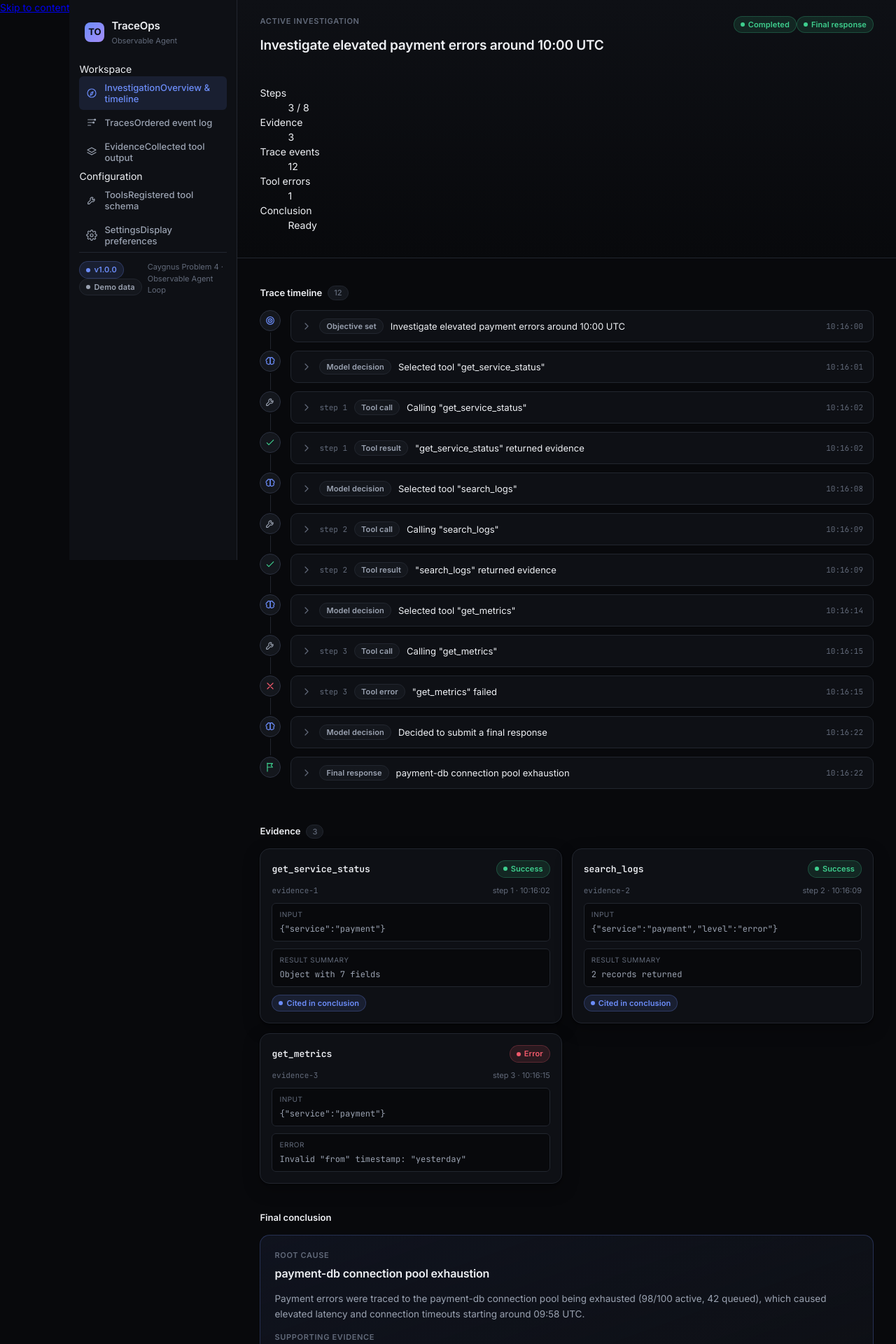
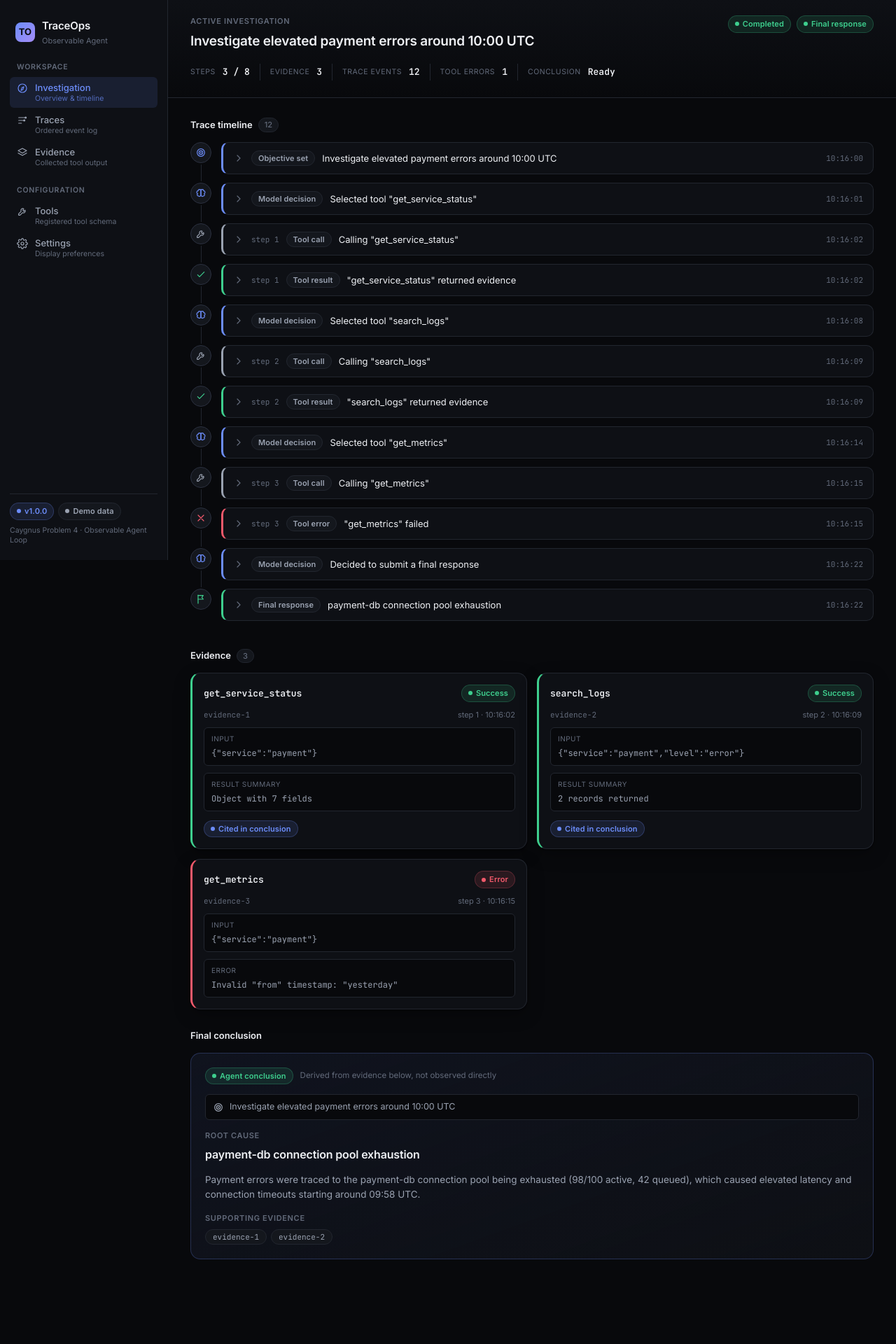
Before and after one commit to KeshavKandoi/TraceOps, a React (Vite) app in the folder frontend/: page / in a window 1280 px wide. Shown: the top 1920 px of the page at 70% size. After the commit the page ends 1859 px from the top, so only its background shows below. Built offline with nearby package versions, Linux system fonts and the light colour scheme.

Commit message:
upgrading ui

```diff
--- a/frontend/src/components/ConclusionPanel.tsx
+++ b/frontend/src/components/ConclusionPanel.tsx
@@ -1,12 +1,13 @@
 import type { InvestigationResponse } from "../types";
 import { EmptyState } from "./EmptyState";
-import { IconFlag } from "../icons";
+import { IconFlag, IconTarget } from "../icons";
 
 interface ConclusionPanelProps {
   finalResponse: InvestigationResponse | null;
+  onSelectEvidence?: (evidenceId: string) => void;
 }
 
-export function ConclusionPanel({ finalResponse }: ConclusionPanelProps) {
+export function ConclusionPanel({ finalResponse, onSelectEvidence }: ConclusionPanelProps) {
   if (!finalResponse) {
     return (
       <EmptyState
@@ -19,11 +20,26 @@ export function ConclusionPanel({ finalResponse }: ConclusionPanelProps) {
 
   return (
     <div className="conclusion-panel">
+      <div className="conclusion-status-row">
+        <span className="badge badge-success">
+          <span className="badge-dot" />
+          Agent conclusion
+        </span>
+        <span className="conclusion-status-note">Derived from evidence below, not observed directly</span>
+      </div>
+
+      <div className="conclusion-objective">
+        <IconTarget aria-hidden="true" />
+        <span>{finalResponse.objective}</span>
+      </div>
+
       <div>
         <div className="header-eyebrow">Root cause</div>
         <div className="conclusion-root-cause">{finalResponse.rootCause}</div>
       </div>
-      <div className="conclusion-summary">{finalResponse.summary}</div>
+
+      <p className="conclusion-summary">{finalResponse.summary}</p>
+
       <div>
         <div className="header-eyebrow" style={{ marginBottom: 8 }}>
           Supporting evidence
@@ -32,11 +48,22 @@ export function ConclusionPanel({ finalResponse }: ConclusionPanelProps) {
           {finalResponse.evidenceIds.length === 0 && (
             <span className="evidence-chip">No evidence referenced</span>
           )}
-          {finalResponse.evidenceIds.map((id) => (
-            <span key={id} className="evidence-chip">
-              {id}
-            </span>
-          ))}
+          {finalResponse.evidenceIds.map((id) =>
+            onSelectEvidence ? (
+              <button
+                key={id}
+                type="button"
+                className="evidence-chip evidence-chip-link"
+                onClick={() => onSelectEvidence(id)}
+              >
+                {id}
+              </button>
+            ) : (
+              <span key={id} className="evidence-chip">
+                {id}
+              </span>
+            ),
+          )}
         </div>
       </div>
     </div>
--- a/frontend/src/components/TraceEvent.tsx
+++ b/frontend/src/components/TraceEvent.tsx
@@ -1,5 +1,6 @@
 import { useState, type ReactElement } from "react";
 import type { TraceEvent as TraceEventData, TraceEventType } from "../types";
+import { DetailTree } from "./DetailTree";
 import {
   IconTarget,
   IconBrain,
@@ -82,7 +83,7 @@ export function TraceEventRow({ event, stepNumber, isLast }: TraceEventProps) {
         </div>
         {!isLast && <div className="timeline-line" />}
       </div>
-      <div className="timeline-card">
+      <div className="timeline-card" style={{ borderLeft: `3px solid ${meta.tone}` }}>
         <button
           type="button"
           className="timeline-card-head"
@@ -90,7 +91,7 @@ export function TraceEventRow({ event, stepNumber, isLast }: TraceEventProps) {
           aria-expanded={open}
         >
           <div className="timeline-card-head-left">
-            <span className={`timeline-chevron${open ? " open" : ""}`}>
+            <span className={`timeline-chevron${open ? " open" : ""}`} aria-hidden="true">
               <IconChevronRight />
             </span>
             {stepNumber !== null && <span className="timeline-step">step {stepNumber}</span>}
@@ -100,8 +101,8 @@ export function TraceEventRow({ event, stepNumber, isLast }: TraceEventProps) {
           <span className="timeline-time">{time}</span>
         </button>
         {open && (
-          <div className="timeline-detail">
-            <pre>{JSON.stringify(event.details ?? {}, null, 2)}</pre>
+          <div className="timeline-detail" id={`trace-detail-${event.id}`}>
+            <DetailTree data={event.details ?? {}} />
           </div>
         )}
       </div>
--- a/frontend/src/index.css
+++ b/frontend/src/index.css
@@ -88,6 +88,7 @@ code,
   position: sticky;
   top: 0;
   height: 100vh;
+  overflow-y: auto;
 }
 
 .sidebar-brand {
@@ -123,18 +124,30 @@ code,
   margin-top: 1px;
 }
 
+.sidebar-group {
+  margin-bottom: 18px;
+}
+
+.sidebar-group-label {
+  font-size: 10.5px;
+  font-weight: 600;
+  letter-spacing: 0.07em;
+  text-transform: uppercase;
+  color: var(--text-tertiary);
+  padding: 0 10px 6px;
+}
+
 .sidebar-nav {
   display: flex;
   flex-direction: column;
   gap: 2px;
-  flex: 1;
 }
 
 .sidebar-nav-item {
   display: flex;
-  align-items: center;
+  align-items: flex-start;
   gap: 10px;
-  padding: 8px 10px;
+  padding: 7px 10px;
   border-radius: var(--radius-sm);
   border: none;
   background: transparent;
@@ -163,16 +176,53 @@ code,
   display: flex;
   align-items: center;
   justify-content: center;
+  margin-top: 1px;
+}
+
+.sidebar-nav-text {
+  display: flex;
+  flex-direction: column;
+  gap: 1px;
+  min-width: 0;
+}
+
+.sidebar-nav-label {
+  font-size: 13px;
+  font-weight: 500;
+}
+
+.sidebar-nav-hint {
+  font-size: 10.5px;
+  color: var(--text-tertiary);
+  font-weight: 400;
+  white-space: nowrap;
+  overflow: hidden;
+  text-overflow: ellipsis;
+}
+
+.sidebar-nav-item.active .sidebar-nav-hint {
+  color: rgba(108, 141, 250, 0.7);
 }
 
 .sidebar-footer {
   border-top: 1px solid var(--border-subtle);
   padding-top: 12px;
-  font-size: 11px;
+  display: flex;
+  flex-direction: column;
+  gap: 8px;
+  margin-top: auto;
+}
+
+.sidebar-footer-row {
+  display: flex;
+  gap: 6px;
+  flex-wrap: wrap;
+}
+
+.sidebar-footer-note {
+  font-size: 10.5px;
   color: var(--text-tertiary);
-  display: flex;
-  align-items: center;
-  gap: 8px;
+  line-height: 1.4;
 }
 
 .main {
@@ -199,6 +249,10 @@ code,
   flex-wrap: wrap;
 }
 
+.header-objective-block {
+  min-width: 0;
+}
+
 .header-eyebrow {
   font-size: 11px;
   font-weight: 600;
@@ -213,34 +267,56 @@ code,
   font-weight: 600;
   letter-spacing: -0.01em;
   max-width: 640px;
+  margin: 0;
 }
 
-.header-stats {
+.header-badges {
   display: flex;
-  gap: 10px;
+  gap: 8px;
+  align-items: center;
+  flex-shrink: 0;
+}
+
+.telemetry-row {
+  display: flex;
+  align-items: stretch;
+  gap: 0;
+  margin: 0;
   flex-wrap: wrap;
 }
 
-.stat-card {
-  background: var(--bg-2);
-  border: 1px solid var(--border-subtle);
-  border-radius: var(--radius-md);
-  padding: 10px 14px;
-  min-width: 108px;
+.telemetry-item {
+  display: flex;
+  align-items: center;
+  gap: 0;
+  padding: 2px 0;
 }
 
-.stat-label {
+.telemetry-item + .telemetry-item {
+  margin-left: 14px;
+}
+
+.telemetry-divider {
+  width: 1px;
+  height: 24px;
+  background: var(--border-subtle);
+  margin-right: 14px;
+}
+
+.telemetry-label {
   font-size: 10.5px;
   color: var(--text-tertiary);
   text-transform: uppercase;
   letter-spacing: 0.05em;
-  margin-bottom: 4px;
+  margin: 0 10px 0 0;
 }
 
-.stat-value {
-  font-size: 16px;
+.telemetry-value {
+  font-family: var(--font-mono);
+  font-size: 13px;
   font-weight: 600;
-  font-family: var(--font-mono);
+  color: var(--text-primary);
+  margin: 0;
 }
 
 .content {
@@ -252,6 +328,10 @@ code,
   max-width: 1180px;
 }
 
+.content:focus {
+  outline: none;
+}
+
 .section-title {
   font-size: 13px;
   font-weight: 600;
@@ -259,7 +339,7 @@ code,
   display: flex;
   align-items: center;
   gap: 8px;
-  margin-bottom: 14px;
+  margin: 0 0 14px;
 }
 
 .section-title-count {
@@ -433,15 +513,6 @@ code,
   padding: 12px 14px;
 }
 
-.timeline-detail pre {
-  margin: 0;
-  font-family: var(--font-mono);
-  font-size: 12px;
-  color: var(--text-secondary);
-  white-space: pre-wrap;
-  word-break: break-word;
-}
-
 .card-grid {
   display: grid;
   grid-template-columns: repeat(auto-fill, minmax(320px, 1fr));
@@ -451,12 +522,27 @@ code,
 .evidence-card {
   background: var(--bg-1);
   border: 1px solid var(--border-subtle);
+  border-left: 3px solid var(--success);
   border-radius: var(--radius-lg);
   padding: 16px;
   display: flex;
   flex-direction: column;
   gap: 10px;
   box-shadow: var(--shadow-card);
+  scroll-margin-top: 100px;
+}
+
+.evidence-card-error {
+  border-left-color: var(--danger);
+}
+
+.evidence-card-highlighted {
+  border-color: var(--accent);
+  box-shadow: 0 0 0 1px var(--accent), var(--shadow-card);
+}
+
+.evidence-supports {
+  padding-top: 2px;
 }
 
 .evidence-card-head {
@@ -467,7 +553,6 @@ code,
 }
 
 .evidence-tool-name {
-  font-family: var(--font-mono);
   font-size: 13px;
   font-weight: 600;
 }
@@ -513,6 +598,30 @@ code,
   gap: 14px;
 }
 
+.conclusion-status-row {
+  display: flex;
+  align-items: center;
+  gap: 10px;
+  flex-wrap: wrap;
+}
+
+.conclusion-status-note {
+  font-size: 11.5px;
+  color: var(--text-tertiary);
+}
+
+.conclusion-objective {
+  display: flex;
+  align-items: center;
+  gap: 8px;
+  font-size: 12.5px;
+  color: var(--text-secondary);
+  background: var(--bg-0);
+  border: 1px solid var(--border-subtle);
+  border-radius: var(--radius-sm);
+  padding: 8px 10px;
+}
+
 .conclusion-root-cause {
   font-size: 16px;
   font-weight: 600;
@@ -523,6 +632,7 @@ code,
   font-size: 13.5px;
   color: var(--text-secondary);
   line-height: 1.6;
+  margin: 0;
 }
 
 .evidence-chip-row {
@@ -541,6 +651,17 @@ code,
   color: var(--text-secondary);
 }
 
+.evidence-chip-link {
+  cursor: pointer;
+  transition: border-color 0.12s ease, color 0.12s ease;
+}
+
+.evidence-chip-link:hover,
+.evidence-chip-link:focus-visible {
+  border-color: var(--accent);
+  color: var(--accent);
+}
+
 .tool-card {
   background: var(--bg-1);
   border: 1px solid var(--border-subtle);
@@ -551,8 +672,14 @@ code,
   gap: 10px;
 }
 
+.tool-card-head {
+  display: flex;
+  align-items: center;
+  justify-content: space-between;
+  gap: 8px;
+}
+
 .tool-card-name {
-  font-family: var(--font-mono);
   font-size: 13px;
   font-weight: 600;
   color: var(--accent);
@@ -562,25 +689,50 @@ code,
   font-size: 12.5px;
   color: var(--text-secondary);
   line-height: 1.5;
+  margin: 0;
+}
+
+.tool-field-list {
+  display: flex;
+  flex-direction: column;
 }
 
 .tool-field-row {
   display: flex;
-  align-items: baseline;
+  align-items: flex-start;
   justify-content: space-between;
-  gap: 8px;
-  padding: 6px 0;
+  gap: 12px;
+  padding: 8px 0;
   border-top: 1px solid var(--border-subtle);
 }
 
+.tool-field-name-col {
+  display: flex;
+  flex-direction: column;
+  gap: 2px;
+  min-width: 0;
+}
+
 .tool-field-name {
-  font-family: var(--font-mono);
   font-size: 12px;
   color: var(--text-primary);
 }
 
+.tool-field-desc {
+  font-size: 11px;
+  color: var(--text-tertiary);
+  line-height: 1.4;
+}
+
+.tool-field-meta-col {
+  display: flex;
+  flex-direction: column;
+  align-items: flex-end;
+  gap: 4px;
+  flex-shrink: 0;
+}
+
 .tool-field-type {
-  font-family: var(--font-mono);
   font-size: 11px;
   color: var(--text-tertiary);
   text-align: right;
@@ -597,6 +749,8 @@ code,
   border: 1px dashed var(--border-strong);
   border-radius: var(--radius-lg);
   color: var(--text-tertiary);
+  max-width: 520px;
+  margin: 0 auto;
 }
 
 .empty-state-icon {
@@ -618,7 +772,187 @@ code,
 
 .empty-state-desc {
   font-size: 12.5px;
-  max-width: 320px;
+  max-width: 380px;
+}
+
+.empty-state-steps {
+  text-align: left;
+  list-style: decimal;
+  padding-left: 20px;
+  margin: 6px 0 0;
+  display: flex;
+  flex-direction: column;
+  gap: 6px;
+  font-size: 12.5px;
+  color: var(--text-secondary);
+}
+
+.detail-list {
+  display: flex;
+  flex-direction: column;
+  gap: 4px;
+}
+
+.detail-row {
+  display: grid;
+  grid-template-columns: minmax(90px, max-content) 1fr;
+  gap: 10px;
+  font-size: 12px;
+  align-items: start;
+}
+
+.detail-key {
+  font-family: var(--font-mono);
+  color: var(--text-tertiary);
+}
+
+.detail-value {
+  font-family: var(--font-mono);
+  color: var(--text-secondary);
+  word-break: break-word;
+  white-space: pre-wrap;
+}
+
+.detail-truncated {
+  font-size: 11px;
+  color: var(--text-tertiary);
+  font-style: italic;
+  padding-left: 2px;
+}
+
+.detail-empty {
+  font-size: 11px;
+  color: var(--text-tertiary);
+  font-style: italic;
+}
+
+.settings-panel {
+  background: var(--bg-1);
+  border: 1px solid var(--border-subtle);
+  border-radius: var(--radius-lg);
+  padding: 4px;
+  max-width: 560px;
+}
+
+.settings-row {
+  display: flex;
+  align-items: flex-start;
+  gap: 14px;
+  padding: 16px;
+}
+
+.settings-row-icon {
+  width: 32px;
+  height: 32px;
+  border-radius: var(--radius-sm);
+  background: var(--bg-2);
+  border: 1px solid var(--border-subtle);
+  display: flex;
+  align-items: center;
+  justify-content: center;
+  color: var(--text-secondary);
+  flex-shrink: 0;
+}
+
+.settings-row-body {
+  flex: 1;
+  min-width: 0;
+}
+
+.settings-row-title {
+  font-size: 13px;
+  font-weight: 600;
+  margin-bottom: 4px;
+}
+
+.settings-row-desc {
+  font-size: 12px;
+  color: var(--text-secondary);
+  line-height: 1.5;
+  margin: 0;
+}
+
+.switch {
+  position: relative;
+  display: inline-flex;
+  align-items: center;
+  flex-shrink: 0;
+  cursor: pointer;
+}
+
+.switch input {
+  position: absolute;
+  opacity: 0;
+  width: 40px;
+  height: 22px;
+  margin: 0;
+  cursor: pointer;
+}
+
+.switch-track {
+  width: 40px;
+  height: 22px;
+  border-radius: 999px;
+  background: var(--bg-3);
+  border: 1px solid var(--border-strong);
+  position: relative;
+  transition: background 0.15s ease;
+}
+
+.switch-thumb {
+  position: absolute;
+  top: 2px;
+  left: 2px;
+  width: 16px;
+  height: 16px;
+  border-radius: 50%;
+  background: var(--text-secondary);
+  transition: transform 0.15s ease, background 0.15s ease;
+}
+
+.switch input:checked + .switch-track {
+  background: var(--accent-soft);
+  border-color: var(--accent);
+}
+
+.switch input:checked + .switch-track .switch-thumb {
+  transform: translateX(18px);
+  background: var(--accent);
+}
+
+.switch input:focus-visible + .switch-track {
+  outline: 2px solid var(--accent);
+  outline-offset: 2px;
+}
+
+.skip-link {
+  position: absolute;
+  top: -40px;
+  left: 12px;
+  background: var(--accent);
+  color: #0a0b0f;
+  padding: 8px 14px;
+  border-radius: var(--radius-sm);
+  font-size: 12px;
+  font-weight: 600;
+  z-index: 100;
+  transition: top 0.12s ease;
+}
+
+.skip-link:focus {
+  top: 12px;
+}
+
+.sr-only {
+  position: absolute;
+  width: 1px;
+  height: 1px;
+  padding: 0;
+  margin: -1px;
+  overflow: hidden;
+  clip: rect(0, 0, 0, 0);
+  white-space: nowrap;
+  border: 0;
 }
 
 .skeleton {
@@ -647,16 +981,36 @@ code,
     height: auto;
     position: relative;
     flex-direction: row;
-    align-items: center;
+    align-items: flex-start;
     overflow-x: auto;
+    gap: 4px;
   }
 
   .sidebar-brand {
     padding: 6px 12px 6px 0;
   }
 
+  .sidebar-group {
+    margin-bottom: 0;
+  }
+
+  .sidebar-group-label {
+    display: none;
+  }
+
   .sidebar-nav {
     flex-direction: row;
+  }
+
+  .sidebar-nav-item {
+    flex-direction: column;
+    align-items: center;
+    text-align: center;
+    padding: 6px 10px;
+  }
+
+  .sidebar-nav-hint {
+    display: none;
   }
 
   .sidebar-footer {
@@ -670,4 +1024,37 @@ code,
   .header {
     padding: 18px 16px;
   }
+
+  .telemetry-row {
+    gap: 14px 0;
+  }
+
+  .telemetry-divider {
+    display: none;
+  }
 }
+
+@media (max-width: 560px) {
+  .header-top {
+    flex-direction: column;
+    align-items: flex-start;
+  }
+
+  .card-grid {
+    grid-template-columns: 1fr;
+  }
+
+  .detail-row {
+    grid-template-columns: 1fr;
+  }
+
+  .tool-field-row {
+    flex-direction: column;
+    gap: 4px;
+  }
+
+  .tool-field-meta-col {
+    align-items: flex-start;
+    flex-direction: row;
+  }
+}
```
